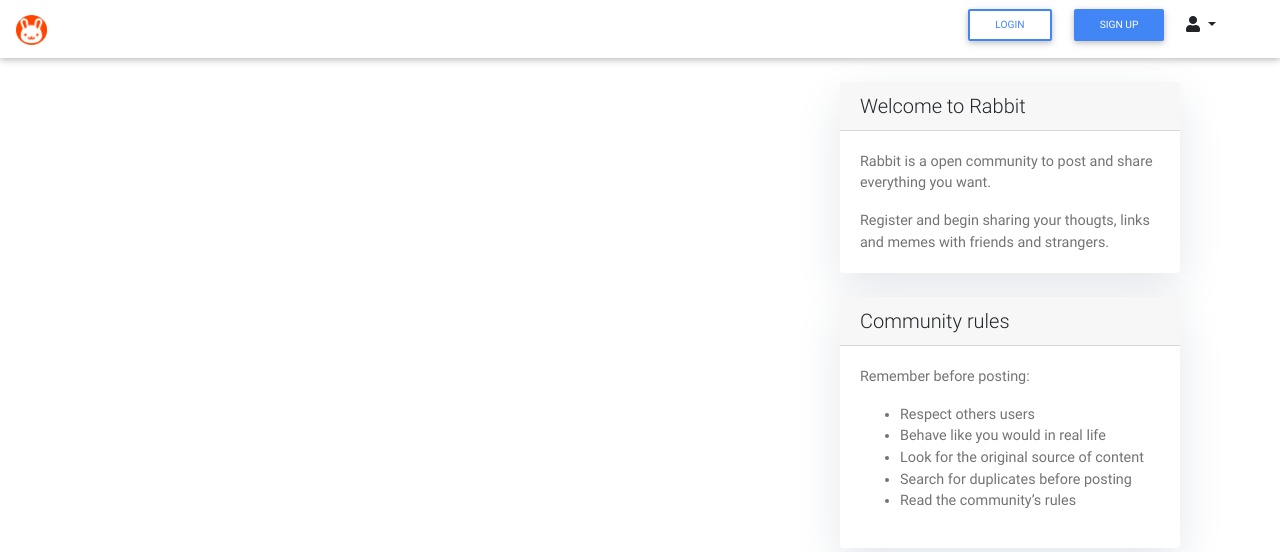
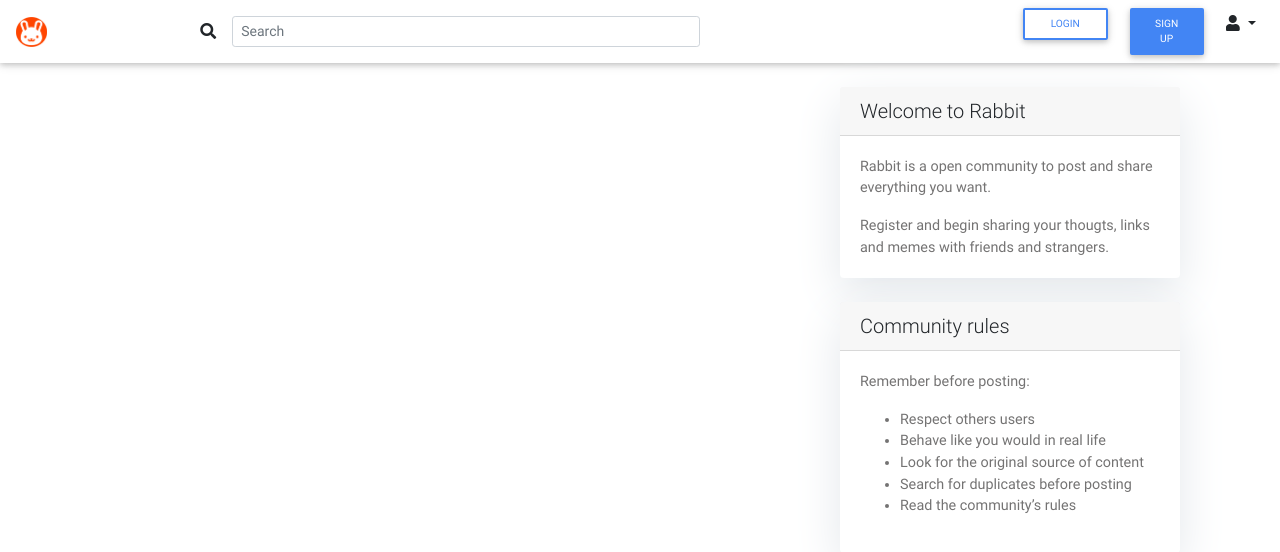
Before and after one commit to UB-ES-19/B2-rabbit, a Django app: page / in a window 1280 px wide. Shown: the top 552 px of the page. Run offline with Django 3.2, Linux system fonts and the light colour scheme; data that the repository does not hold is empty; some libraries are stand-ins or nearby versions.

Commit message:
Errors f.

```diff
--- a/rabbitApp/rabbit/views.py
+++ b/rabbitApp/rabbit/views.py
@@ -1,6 +1,7 @@
 from django.contrib.auth import logout, authenticate, login
 from django.contrib.auth.forms import UserCreationForm, AuthenticationForm
 from django.contrib.auth.models import User
+from django.db.models import Q
 from django.shortcuts import render, redirect
 from django.http import JsonResponse
 from django.contrib.auth.decorators import login_required
@@ -162,3 +163,14 @@
 def logout_user(request):
     logout(request)
     return redirect('/')
+
+def search(request):
+    query = request.GET.get('q')
+    if query:
+        results = Warren.objects.filter(Q(name__contains=query) | Q(description__contains=query))
+    else:
+        return index(request)
+    context = {
+        'lastPost': results
+    }
+    return render(request, 'search.html', context)
--- a/rabbitApp/rabbitApp/urls.py
+++ b/rabbitApp/rabbitApp/urls.py
@@ -30,6 +30,7 @@
     path('imgsubmit/', views.post_img, name='img_submit'),
     path('linksubmit/', views.post_link, name='link_submit'),
     path('warrensubmit', views.create_warren, name='warren_submit'),
+    path('search', views.search, name='search'),
     path('w/<str:name>/', views.warren, name='warren'),
     path('w/<str:name>', views.warren, name='warren'),
     path('r/<str:name>/', views.profile, name='profile'),
--- a/rabbitApp/templates/base.html
+++ b/rabbitApp/templates/base.html
@@ -15,12 +15,25 @@
 </head>
 <body>
 <nav class="navbar navbar-light white" id="navbar_principal">
+     <div class="row justify-content-start">
+          <div class="col-2">
              <a class="navbar-brand" href="{% url 'index' %}">
-     <img src="{% static 'img/rabbit-logo.png' %}" class="img" height="30px">
+                <img src="static/img/rabbit-logo.png" class="img" height="30px">
              </a>
+          </div>
 
+    </div>
+      <form id="searchbar" action="{% url 'search' %}" method="get" class="form-inline my-2 my-lg-0" style="width: 50%">
+              <i class="fas fa-search" aria-hidden="true"></i>
+              <input class="form-control form-control-sm ml-3 w-75" type="text" placeholder="Search"
+                aria-label="Search"
+                name="q" type="text" value="{{request.GET.q}}">
+      </form>
+    <div class="row justify-content-end">
+
+      <div class="col-md-10">
            {% if not request.user.is_authenticated %}
-        <ul class="navbar-nav ml-auto nav-flex-icons">
+            <ul class="navbar-nav ml-auto nav-flex-icons" >
                 <li class="nav-item">
                     <button class="btn btn-sm my-0 btn-outline-primary" type="button" onclick="modal_login()">
                         Login
@@ -60,6 +73,9 @@
             </ul>
 
         {% endif %}
+      </div>
+    </div>
+
 </nav>
 
 <div class="modal fade" id="modalRegisterForm" tabindex="-1" role="dialog" aria-labelledby="myModalLabel" aria-hidden="true">
@@ -95,7 +111,7 @@
                         <div class="card-body">
                             <p class="card-text"> This is your personal rabbit front page.</p>
                             <a  class="my-1" href="{% url 'submit' %}"><i class="fas fa-pen cyan-text"></i>
-                            <button class="btn btn-primary btn-sm my-0 ml-3"" type="button">CREATE POST</button>
+                            <button class="btn btn-primary btn-sm my-0 ml-3" type="button">CREATE POST</button>
                             </a>
                         </div>
                     </div>
@@ -135,6 +151,7 @@
 {% block more-scripts %}
 
 {% endblock %}
+
 
 <script type="text/javascript">
 
```
Lines whose indentation alone changed are shown as unchanged.
